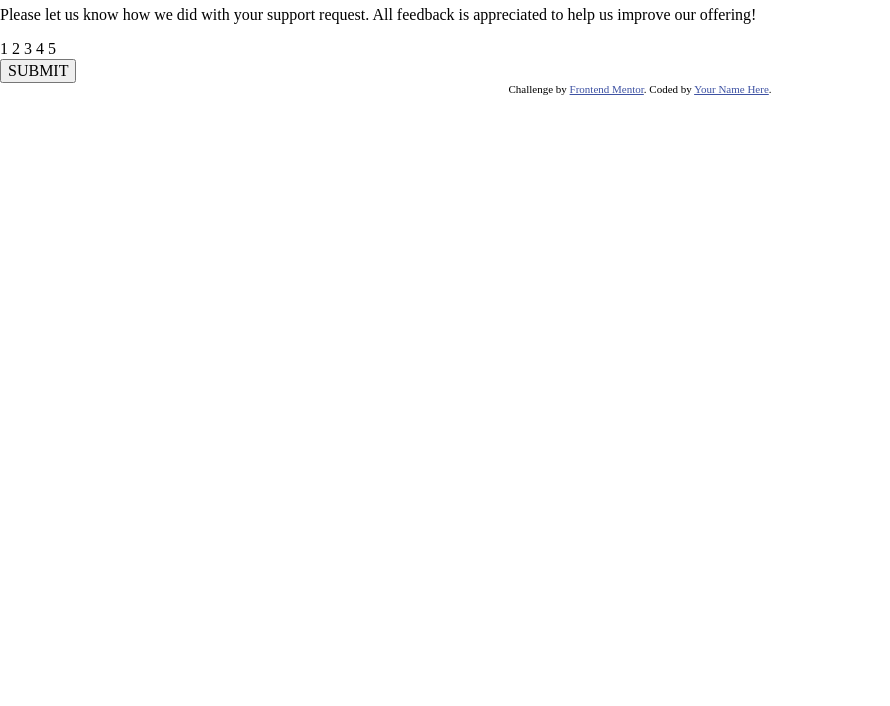
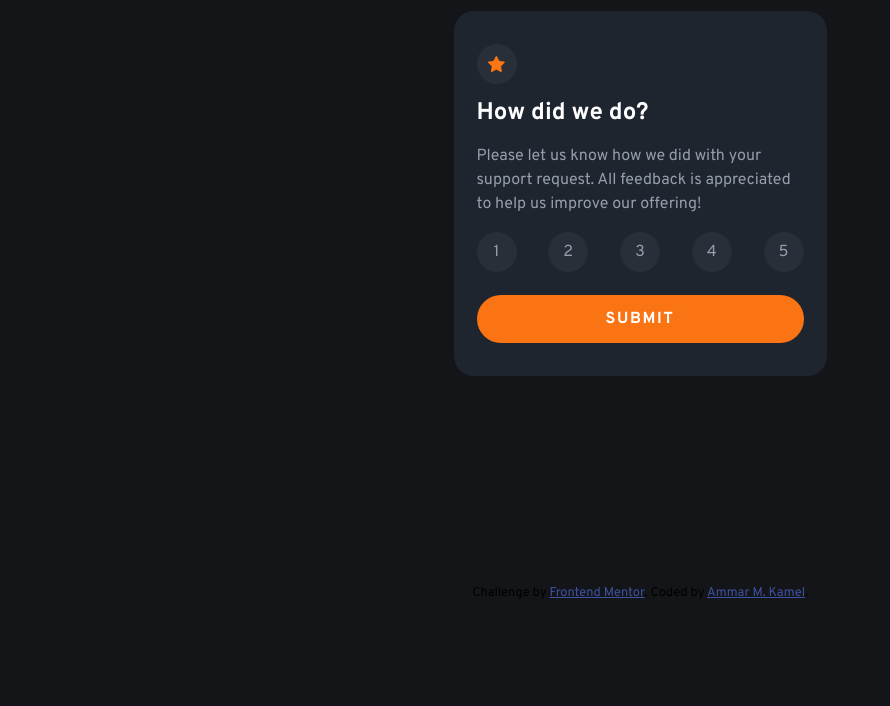
Before and after one commit to AmmarMKamel/interactive-rating-component, a plain HTML site: page index.html in a window 1280 px wide. Shown: the part 94-800 px from the top of the page, without its empty margins (0-890 px from the left). Drawn offline with Linux system fonts and the light colour scheme.

Commit message:
Finish rating component styling

```diff
--- a/css/styles-mobile.css
+++ b/css/styles-mobile.css
@@ -1,8 +1,87 @@
+@import url("https://fonts.googleapis.com/css2?family=Overpass:wght@400;700&display=swap");
+
+html {
+  font-size: 16px;
+  font-family: Overpass, sans-serif;
+}
+
+body {
+  min-height: 100vh;
+  background-color: hsl(228, 11%, 9%);
+  display: flex;
+  justify-content: center;
+  align-items: center;
+  flex-wrap: wrap;
+}
+
+main {
+  max-width: 327px;
+  background-color: hsl(215, 22%, 15%);
+  border-radius: 20px;
+  padding: 33px 23px;
+}
+
+.dark-circle {
+  background-color: hsl(215, 18%, 19%);
+  width: 40px;
+  height: 40px;
+  border-radius: 50%;
+  display: flex;
+  align-items: center;
+  justify-content: center;
+}
+
+main h1 {
+  color: hsl(0, 0%, 100%);
+  font-weight: 700;
+  font-size: 1.5em;
+}
+
+main p {
+  color: hsl(217, 12%, 63%);
+  font-weight: 400;
+  line-height: 1.5em;
+}
+
+main #ratings {
+  display: flex;
+  justify-content: space-between;
+  margin-bottom: 23px;
+}
+
+main #ratings span {
+  color: hsl(217, 12%, 63%);
+}
+
+main #ratings span:hover {
+  cursor: pointer;
+  background-color: hsl(25, 97%, 53%);
+  color: hsl(0, 0%, 100%);
+}
+
+main button {
+  width: 100%;
+  border: none;
+  border-radius: 25px;
+  padding: 15px 0;
+  background-color: hsl(25, 97%, 53%);
+  color: hsl(0, 0%, 100%);
+  font-weight: 700;
+  letter-spacing: 0.1em;
+}
+
+main button:hover {
+    cursor: pointer;
+    background-color: hsl(0, 0%, 100%);
+    color: hsl(25, 97%, 53%);
+}
+
 footer {
-    font-size: 11px;
-    text-align: center;
+  width: 100%;
+  font-size: 0.8rem;
+  text-align: center;
 }
 
 footer a {
-    color: hsl(228, 45%, 44%);
+  color: hsl(228, 45%, 44%);
 }
--- a/index.html
+++ b/index.html
@@ -15,20 +15,20 @@
   </head>
   <body>
     <main>
-      <div>
+      <span class="dark-circle">
         <img src="./images/icon-star.svg" alt="Star" />
-      </div>
+      </span>
       <h1>How did we do?</h1>
       <p>
         Please let us know how we did with your support request. All feedback is
         appreciated to help us improve our offering!
       </p>
-      <div>
-        <span>1</span>
-        <span>2</span>
-        <span>3</span>
-        <span>4</span>
-        <span>5</span>
+      <div id="ratings">
+        <span class="dark-circle">1</span>
+        <span class="dark-circle">2</span>
+        <span class="dark-circle">3</span>
+        <span class="dark-circle">4</span>
+        <span class="dark-circle">5</span>
       </div>
       <button>SUBMIT</button>
     </main>
@@ -36,7 +36,7 @@
       Challenge by
       <a href="https://www.frontendmentor.io?ref=challenge" target="_blank"
         >Frontend Mentor</a
-      >. Coded by <a href="#">Your Name Here</a>.
+      >. Coded by <a href="https://github.com/AmmarMKamel ">Ammar M. Kamel</a>.
     </footer>
   </body>
 </html>
```
